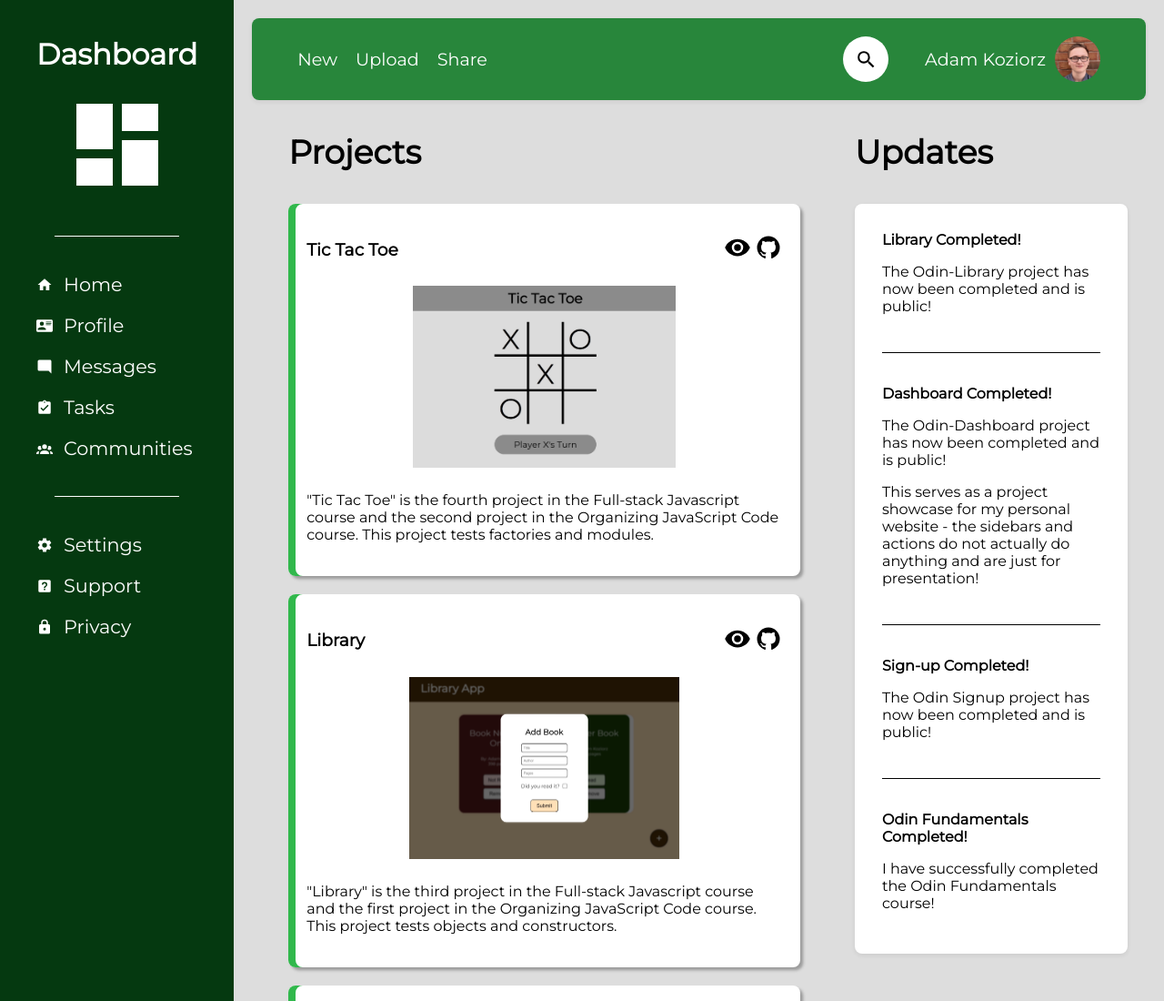
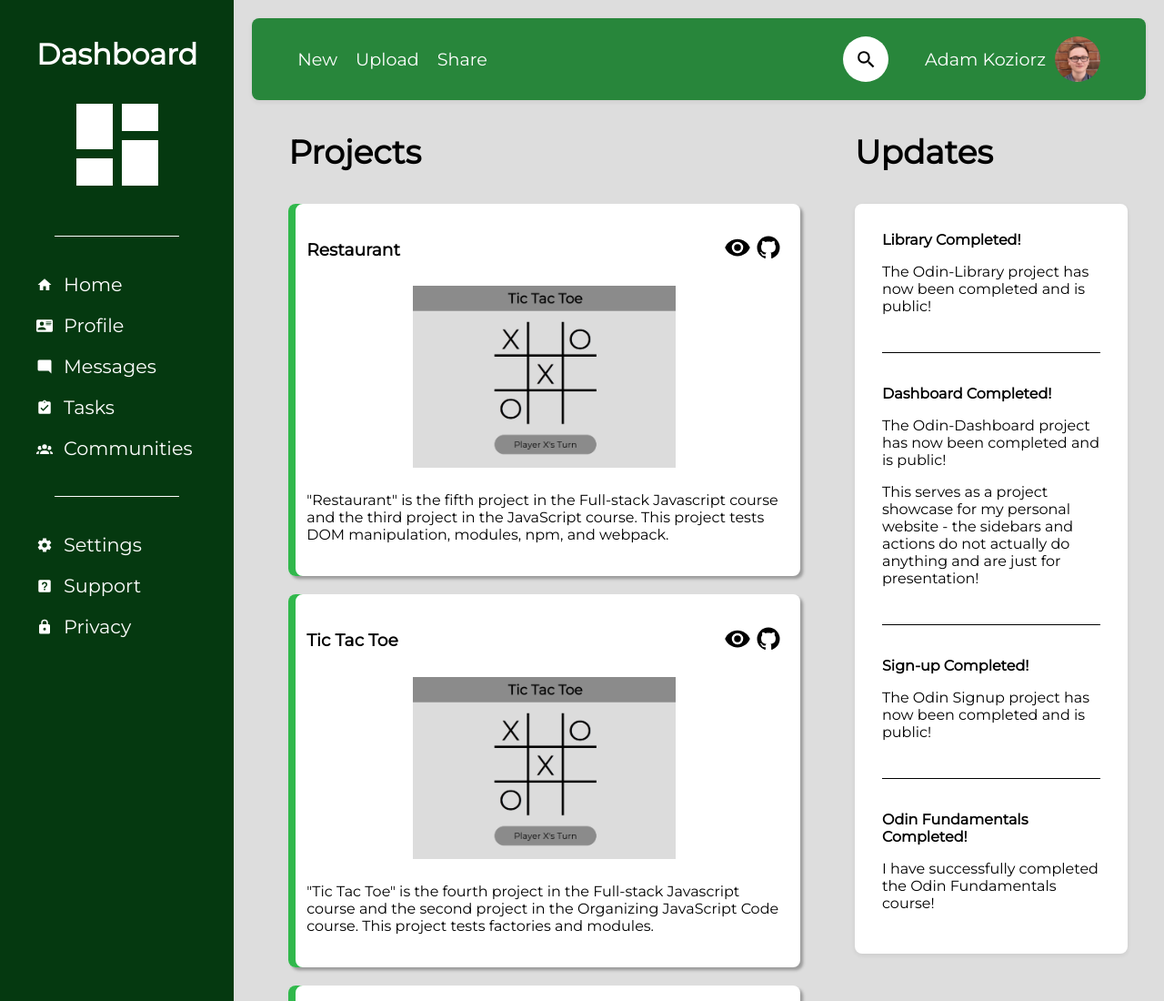
Before and after one commit to AdamKoziorz/odin-dashboard, a plain HTML site: page index.html in a window 1280 px wide. Shown: the top 1100 px of the page at 91% size. Drawn offline with Linux system fonts and the light colour scheme.

Commit message:
Add restaurant card

```diff
--- a/index.html
+++ b/index.html
@@ -46,6 +46,17 @@
             <div class="posts">
                 <div class="title">
                      <h2>Projects</h2>
+                </div>
+                <div class="card">
+                    <div class="card-info">
+                        <h3>Restaurant</h3>
+                        <div class="card-links">
+                            <a href="https://adamkoziorz.github.io/odin-restaurant/" title="Live Preview"><img src="./resources/icons/eye.svg"/></a>
+                            <a href="https://github.com/AdamKoziorz/odin-restaurant" title="Source Code"><img src="./resources/icons/github.svg"/></a>
+                        </div>
+                    </div>
+                    <img src="resources/post-images/tictactoe.jpg" alt="Tic Tac Toe Project">
+                    <p>"Restaurant" is the fifth project in the Full-stack Javascript course and the third project in the JavaScript course. This project tests DOM manipulation, modules, npm, and webpack.</p>
                 </div>
                 <div class="card">
                     <div class="card-info">
```
Also changed, not shown: resources/post-images/restaurant.jpg (added).
